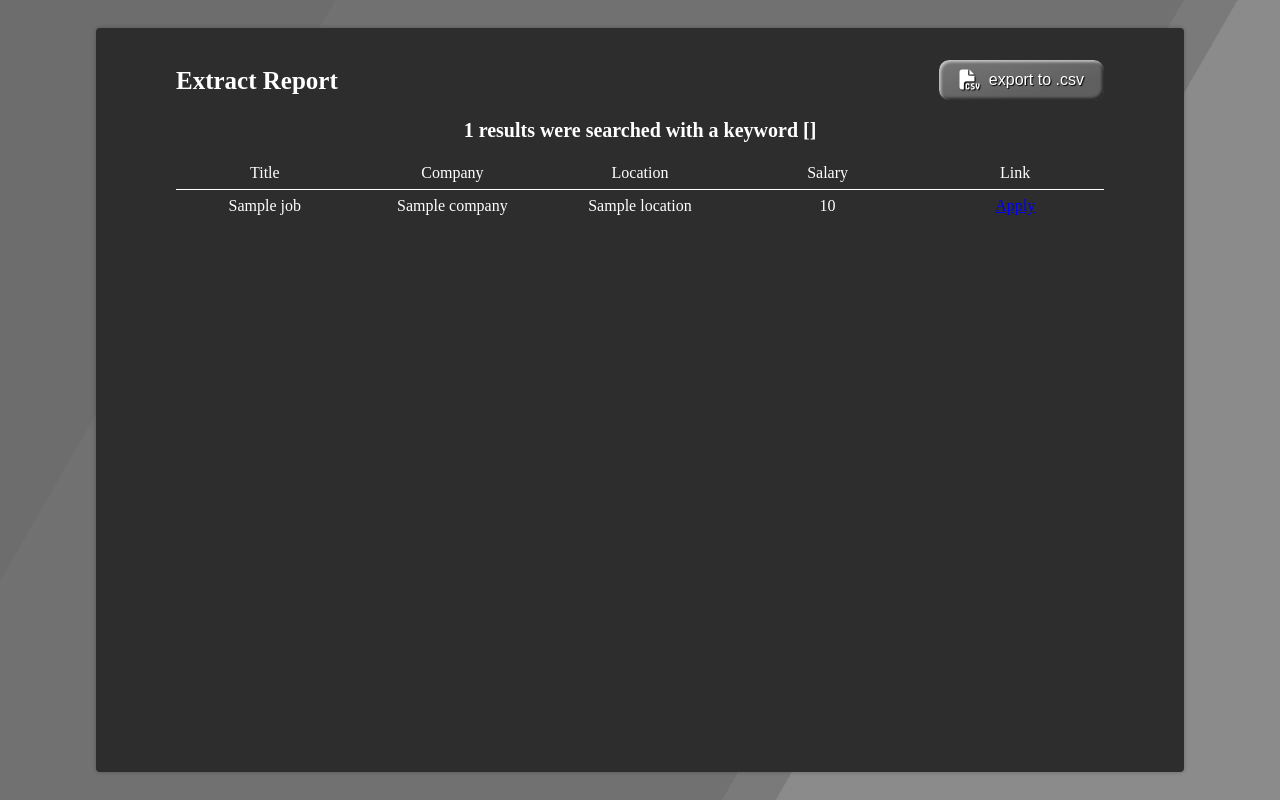
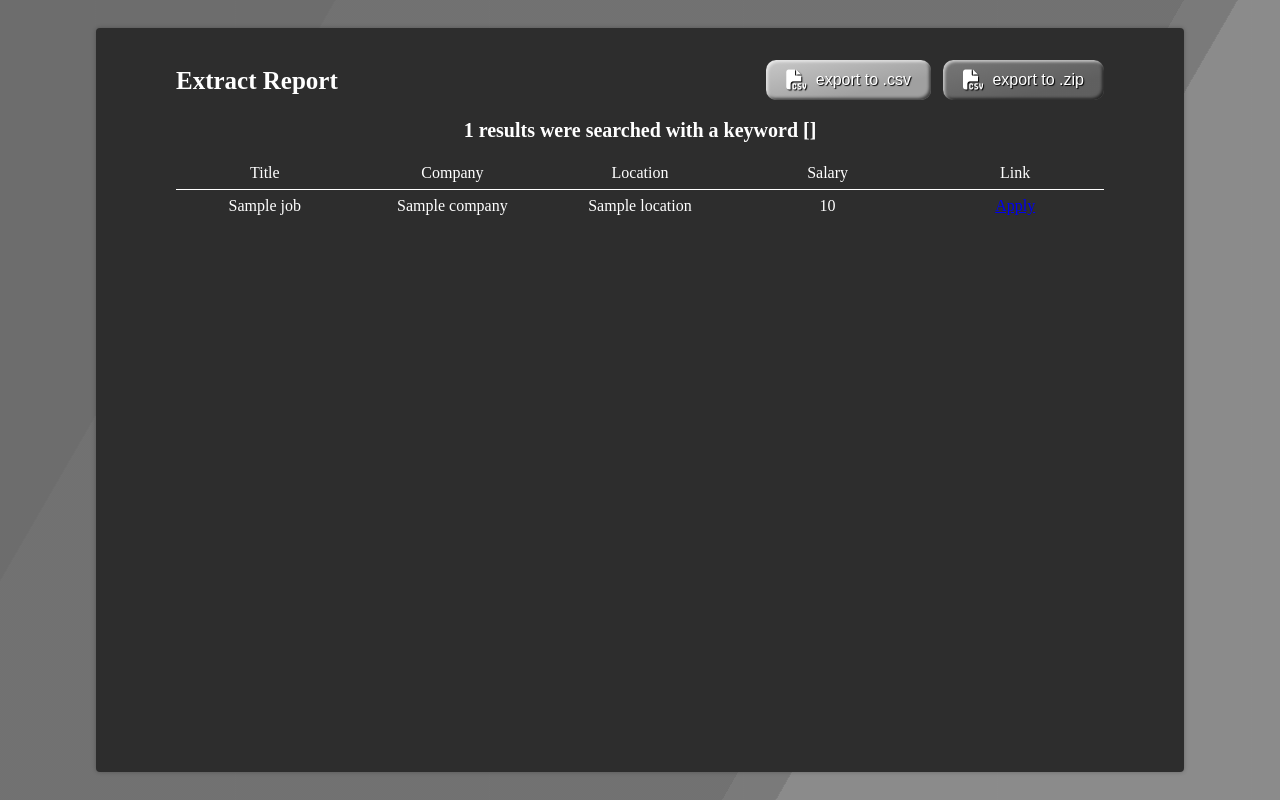
Before and after one commit to drunken-monk/job-extractor-pro, a Flask app: template templates/report.html in a window 1280 px wide. Run offline with Flask 2, Linux system fonts and the light colour scheme; the template is opened without the code that fills it: most values are stand-ins (such as "Sample title", 1, 10 or a date in 2020); some libraries are stand-ins or nearby versions.

```diff
--- a/main.py
+++ b/main.py
@@ -42,11 +42,12 @@ def report():
   keyword = request.args.get("keyword")
   if keyword:
     keyword = keyword.lower()
-    from_caeche = db.get(keyword)
-    if from_caeche:
-      jobs = from_caeche
+    from_db = db.get(keyword)
+    if from_db:
+      jobs = from_db
     else:
       jobs = get_jobs(keyword, SELECTED_SITES, DESIRE_PAGES)
+      db[keyword] = jobs
   else:
     return redirect("/")
   return render_template("report.html",
@@ -59,9 +60,9 @@ def report():
 def csv_exporter():
   keyword = request.args.get("keyword")
   if chk_keyword_in_db(keyword):
-    jobs = db.get(keyword)
+    jobs = db.get(keyword)["all_jobs"]
     save_to_csv(jobs)
-    return "csv"
+    return "export csv"
   else:
     return redirect("/")
 
@@ -69,10 +70,12 @@ def csv_exporter():
 def zip_exporter():
   keyword = request.args.get("keyword")
   if chk_keyword_in_db(keyword):
-    jobs = db.get(keyword)
+    jobs = db.get(keyword)["all_jobs"]
+    print("exist")
     export_to_zip(jobs)
-    return "zip"
+    return "export zip"
   else:
+    print("not")
     return redirect("/")
 
 #os.system("pkill -9 python")
--- a/static/css/report.css
+++ b/static/css/report.css
@@ -97,13 +97,25 @@ h3:not(.margin-immunity){
   color: #fff;
   text-shadow: 1px 1px 1px #000;
   border-radius: 10px;
-  background-color: rgba(119, 119, 119, 1);
+  background-color: rgba(200, 200, 200, 1);
   background-image: linear-gradient(to top left,
                                     rgba(0, 0, 0, .2),
                                     rgba(0, 0, 0, .2) 30%,
                                     rgba(0, 0, 0, 0));
   box-shadow: inset 2px 2px 3px rgba(255, 255, 255, .6),
               inset -2px -2px 3px rgba(0, 0, 0, .6);
+}
+
+.btn:last-child{
+  background-color: rgba(119, 119, 119, 1);
+}
+
+.btn:last-child:hover{
+  background-color: rgba(69,68,67, 1);
+}
+
+.btn-not-last{
+  margin-right: 8px;
 }
 
 .btn:hover {
--- a/templates/report.html
+++ b/templates/report.html
@@ -19,9 +19,13 @@
           <h2 class="margin-immunity">Extract Report</h2>
         </div>
         <div class="header__cluster-btn">
-          <button type="button" onclick="location.href='/export'" class="btn">
+          <button type="button" onclick="location.href='/export-csv?keyword={{searchBy}}'" class="btn btn-not-last"">
             <i class="fas fa-file-csv fa-lg btn-icon"></i>
             <span>export to .csv</span>
+          </button>
+          <button type="button" onclick="location.href='/export-zip?keyword={{searchBy}}'" class="btn">
+            <i class="fas fa-file-csv fa-lg btn-icon"></i>
+            <span>export to .zip</span>
           </button>
         </div>
       </header>
```
Also changed, not shown: python_files/modules/exporter.py (+4 -3 lines).
